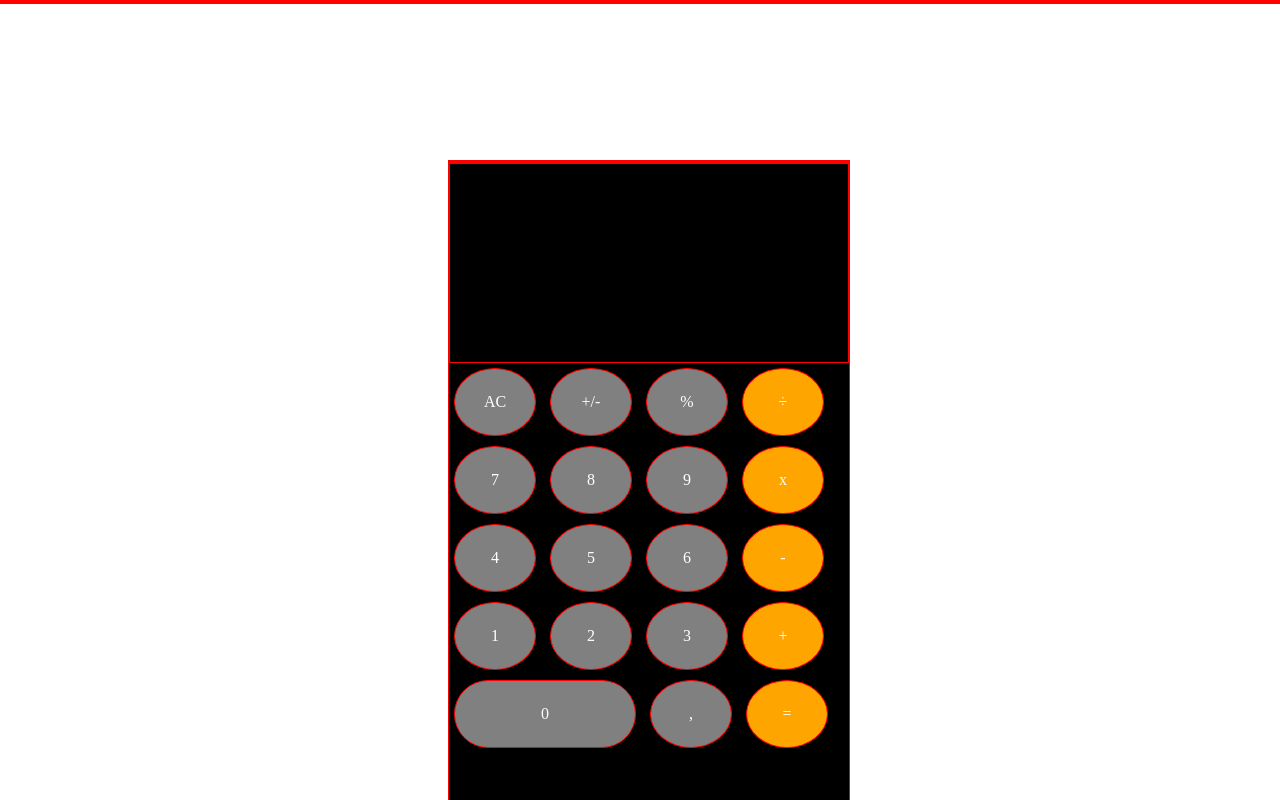
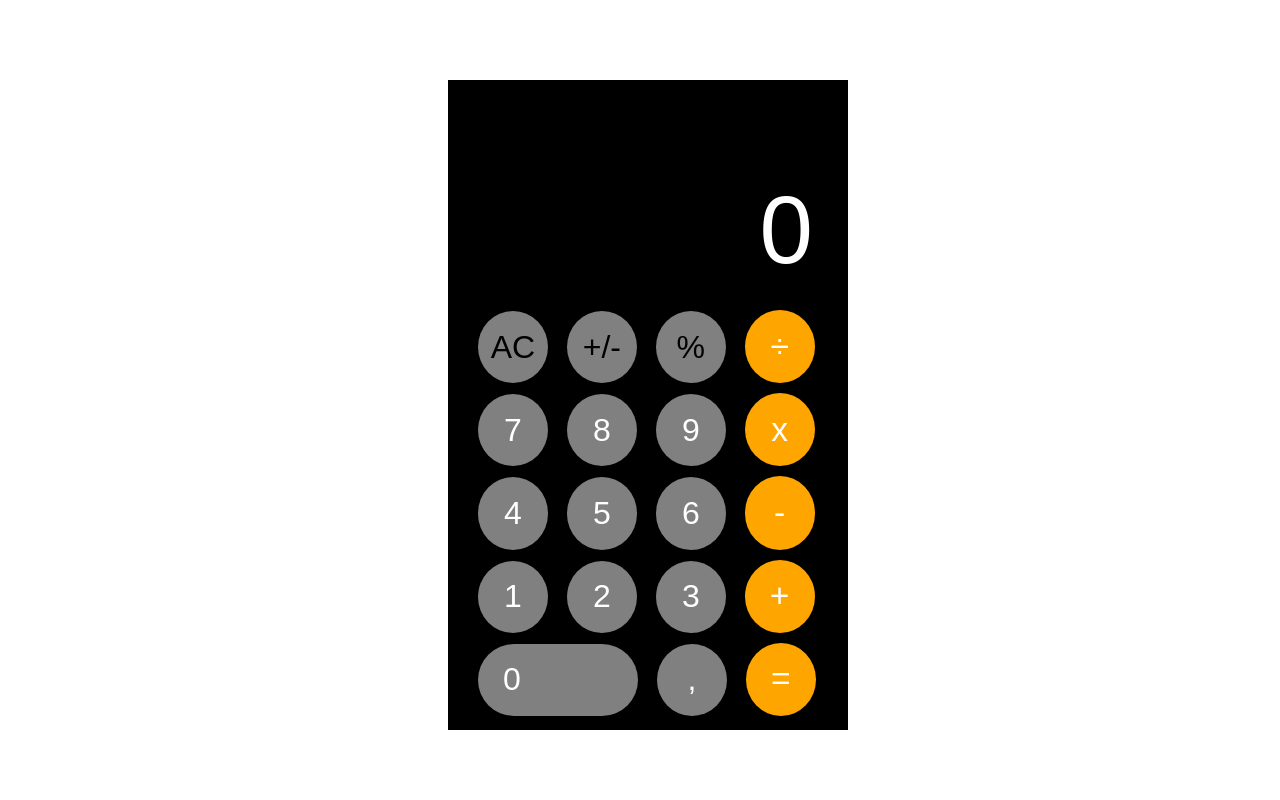
Before and after one commit to mustafatayfur/IOS-Calculator, a plain HTML site: page index.html in a window 1280 px wide. Drawn offline with Linux system fonts and the light colour scheme.

Commit message:
operator and spans are editted

```diff
--- a/index.css
+++ b/index.css
@@ -1,46 +1,56 @@
 * {
     margin: 0;
     padding: 0;
-    border: 1px solid red;
+    /* border: 1px solid white; */
 }
 
 #container {
     background-color: black;
     position: fixed;
-    top: 20%;
+    top: 10%;
     left: 35%;
-    width: 400px;
-    height: 800px;
+    width: 350px;
+    height: 600px;
+    font-size: 2rem;
+    font-family:Arial, Helvetica, sans-serif ;
+    padding: 25px;
 }
 
 .result {
     height: 200px;
+    color: white;
+    font-size: 6rem;
+    text-align: right;
+}
+p {
+
+    padding: 70px 10px 0 0;
 }
 
 span {
-
     text-align: center;
     color: white;
     background-color: grey;
     margin: 5px;
-    width: 80px;
+    width: 70px;
     border-radius: 50%;
     display: inline-block;
-    padding: 1.5rem 0;
-
-
+    padding: 1.1rem 0;
 }
 
 .double {
-    width: 180px;
+    width: 135px;
     border-radius: 40px;
+    text-align: left;
+    padding-left: 25px;
 }
 
 .operator {
     background-color: orange;
-    text
+    font-size: 2.1rem;
+
 }
 
 .grey {
-    background-color: grey;
+    color: black;
 }
--- a/index.html
+++ b/index.html
@@ -12,7 +12,7 @@
 <body>
     <div id="container">
         <div class="result">
-            <p></p>
+            <p>0</p>
         </div>
 
 
```
